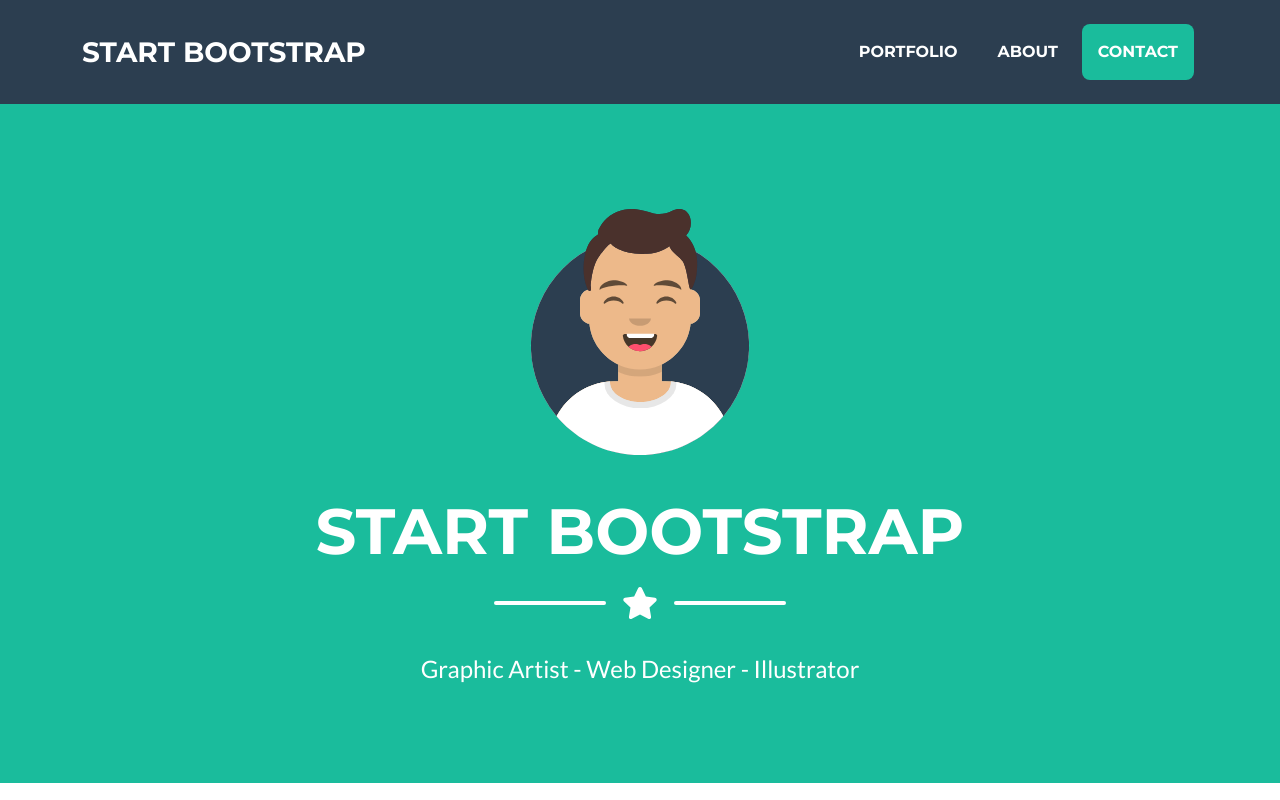
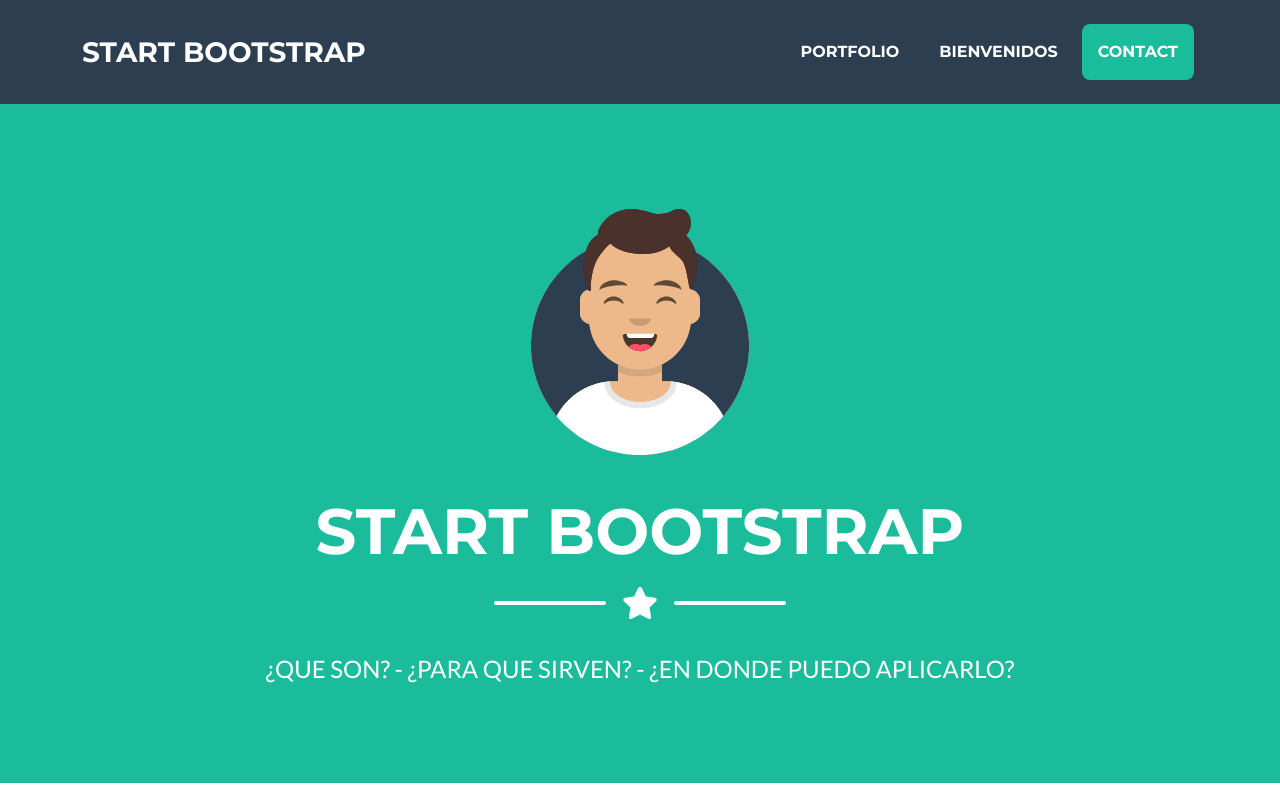
Before and after one commit to AulaPrimaria/ClasesIII, a plain HTML site: page index.html in a window 1280 px wide. Shown: the top 800 px of the page. Drawn offline with nearby package versions, Linux system fonts and the light colour scheme.

Commit message:
Update index.html

```diff
--- a/index.html
+++ b/index.html
@@ -5,7 +5,7 @@
         <meta name="viewport" content="width=device-width, initial-scale=1, shrink-to-fit=no" />
         <meta name="description" content="" />
         <meta name="author" content="" />
-        <title>Freelancer - Start Bootstrap Theme</title>
+        <title>Freelancer - LAS NORMAS DE CONVIVENCIA Theme</title>
         <!-- Favicon-->
         <link rel="icon" type="image/x-icon" href="assets/NINO.ico" />
         <!-- Font Awesome icons (free version)-->
@@ -28,7 +28,7 @@
                 <div class="collapse navbar-collapse" id="navbarResponsive">
                     <ul class="navbar-nav ms-auto">
                         <li class="nav-item mx-0 mx-lg-1"><a class="nav-link py-3 px-0 px-lg-3 rounded" href="#portfolio">Portfolio</a></li>
-                        <li class="nav-item mx-0 mx-lg-1"><a class="nav-link py-3 px-0 px-lg-3 rounded" href="#about">About</a></li>
+                        <li class="nav-item mx-0 mx-lg-1"><a class="nav-link py-3 px-0 px-lg-3 rounded" href="#about">BIENVENIDOS</a></li>
                         <li class="nav-item mx-0 mx-lg-1"><a class="nav-link py-3 px-0 px-lg-3 rounded" href="#contact">Contact</a></li>
                     </ul>
                 </div>
@@ -48,7 +48,7 @@
                     <div class="divider-custom-line"></div>
                 </div>
                 <!-- Masthead Subheading-->
-                <p class="masthead-subheading font-weight-light mb-0">Graphic Artist - Web Designer - Illustrator</p>
+                <p class="masthead-subheading font-weight-light mb-0">¿QUE SON? - ¿PARA QUE SIRVEN? - ¿EN DONDE PUEDO APLICARLO?</p>
             </div>
         </header>
         <!-- Portfolio Section-->
```
